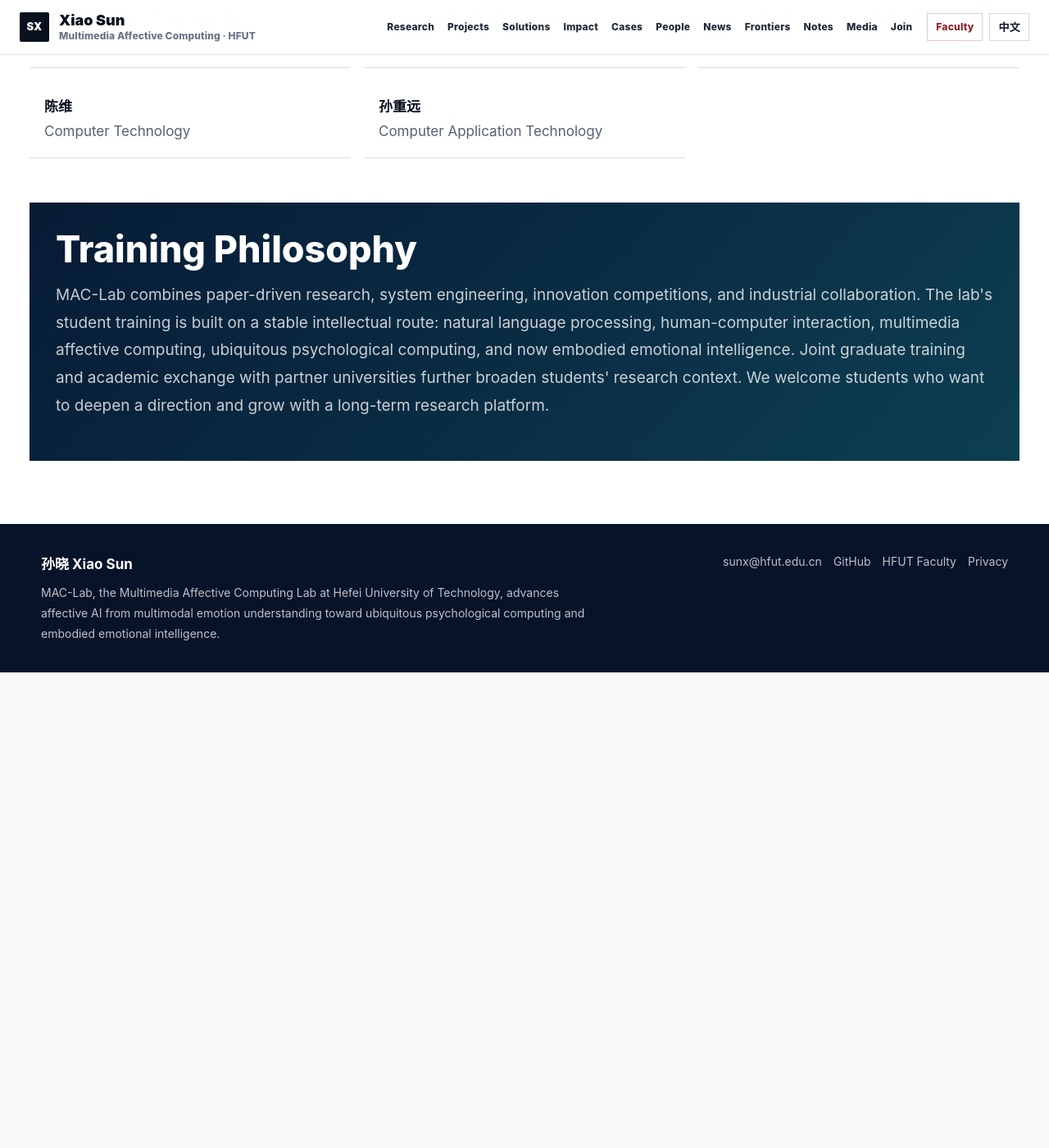
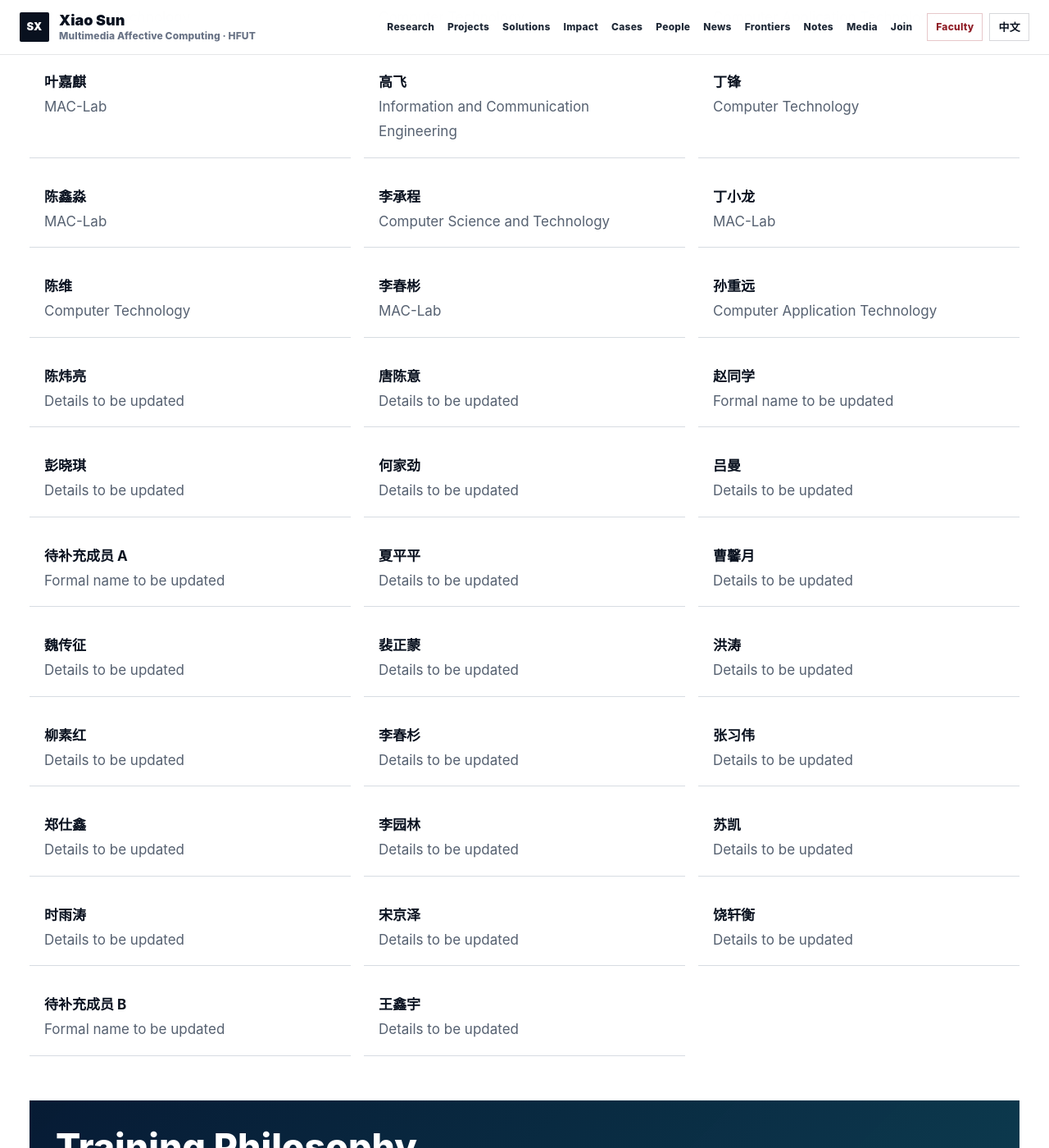
Before and after one commit to sxhfut/sxhfut.github.io, a Jekyll site: the page built from _pages/team/index.md, in a window 1280 px wide and 1400 px high, scrolled down 4858 px. Shown: the whole window at 82% size. Built offline with Jekyll 4.4.1, drawn with Linux system fonts in a browser that asks for light colours; before the commit the page ends 5678 px from its top, so only the background shows below that; some of the changed text lies outside the part shown.

Commit message:
Unify lab family roster

```diff
--- a/_data/staged_updates.yml
+++ b/_data/staged_updates.yml
@@ -3,8 +3,8 @@
   label_zh: "团队培养"
   title: "Student roster synchronized from HFUT faculty page"
   title_zh: "同步合工大教师主页学生信息"
-  summary: "The People page now reflects the latest public student roster from Professor Xiao Sun's HFUT faculty page, with program labels normalized for bilingual visitors."
-  summary_zh: "团队培养页已同步孙晓教授合工大教师主页最新公开学生名单，并对专业名称做双语展示整理。"
+  summary: "The People page now combines the 39-entry public student roster from Professor Xiao Sun's HFUT faculty page with additional MAC-Lab family placeholders for members whose details will be completed later."
+  summary_zh: "团队培养页已同步孙晓教授合工大教师主页 39 条公开学生信息，并将 MAC-Lab 大家庭中待完善信息的成员统一纳入同一名单。"
   url: "/team/"
 - date: "2026-05-29"
   label: "News"
--- a/_pages/team/index.md
+++ b/_pages/team/index.md
@@ -106,8 +106,8 @@ rank: 4
   </article>
 </div>
 
-<h2><span class="lang-en">Student Community</span><span class="lang-zh">学生信息</span></h2>
-<p class="muted"><span class="lang-en">The following public student roster is synchronized from Professor Xiao Sun's HFUT faculty page. Program labels are translated or lightly normalized for an international readership.</span><span class="lang-zh">以下名单同步自合肥工业大学教师主页公开“学生信息”栏目，并对专业名称做了适合网页展示的轻度整理。</span></p>
+<h2><span class="lang-en">Student Community</span><span class="lang-zh">学生与团队成员</span></h2>
+<p class="muted"><span class="lang-en">This unified roster combines confirmed public student records from Professor Xiao Sun's HFUT faculty page with additional MAC-Lab family members whose detailed program, year, and role information will be completed later.</span><span class="lang-zh">以下名单以孙晓教授合工大教师主页公开学生信息为基础，并统一纳入 MAC-Lab 大家庭中待进一步完善信息的成员；后续可继续补充年级、方向、角色和往届信息。</span></p>
 
 <div class="student-grid">
   <div><strong>侯婷婷</strong><span><span class="lang-en">Computer Technology</span><span class="lang-zh">计算机技术</span></span></div>
@@ -133,15 +133,45 @@ rank: 4
   <div><strong>江月琪</strong><span><span class="lang-en">Computer Science and Technology</span><span class="lang-zh">计算机科学与技术</span></span></div>
   <div><strong>郎俊杰</strong><span><span class="lang-en">Electronic Information</span><span class="lang-zh">电子信息</span></span></div>
   <div><strong>高升</strong><span><span class="lang-en">Computer Science and Technology</span><span class="lang-zh">计算机科学与技术</span></span></div>
+  <div><strong>王佳敏</strong><span>MAC-Lab</span></div>
   <div><strong>张金涛</strong><span><span class="lang-en">Computer Science and Technology</span><span class="lang-zh">计算机科学与技术</span></span></div>
+  <div><strong>檀才东</strong><span>MAC-Lab</span></div>
+  <div><strong>陈倩</strong><span>MAC-Lab</span></div>
   <div><strong>雷盼盼</strong><span><span class="lang-en">Computer Technology</span><span class="lang-zh">计算机技术</span></span></div>
   <div><strong>丁兵兵</strong><span><span class="lang-en">Computer Technology</span><span class="lang-zh">计算机技术</span></span></div>
   <div><strong>张陈</strong><span><span class="lang-en">Computer Application Technology</span><span class="lang-zh">计算机应用技术</span></span></div>
+  <div><strong>叶嘉麒</strong><span>MAC-Lab</span></div>
   <div><strong>高飞</strong><span><span class="lang-en">Information and Communication Engineering</span><span class="lang-zh">信息与通信工程</span></span></div>
   <div><strong>丁锋</strong><span><span class="lang-en">Computer Technology</span><span class="lang-zh">计算机技术</span></span></div>
+  <div><strong>陈鑫淼</strong><span>MAC-Lab</span></div>
   <div><strong>李承程</strong><span><span class="lang-en">Computer Science and Technology</span><span class="lang-zh">计算机科学与技术</span></span></div>
+  <div><strong>丁小龙</strong><span>MAC-Lab</span></div>
   <div><strong>陈维</strong><span><span class="lang-en">Computer Technology</span><span class="lang-zh">计算机技术</span></span></div>
+  <div><strong>李春彬</strong><span>MAC-Lab</span></div>
   <div><strong>孙重远</strong><span><span class="lang-en">Computer Application Technology</span><span class="lang-zh">计算机应用技术</span></span></div>
+  <div><strong>陈炜亮</strong><span><span class="lang-en">Details to be updated</span><span class="lang-zh">信息待补充</span></span></div>
+  <div><strong>唐陈意</strong><span><span class="lang-en">Details to be updated</span><span class="lang-zh">信息待补充</span></span></div>
+  <div><strong>赵同学</strong><span><span class="lang-en">Formal name to be updated</span><span class="lang-zh">正式姓名待补充</span></span></div>
+  <div><strong>彭晓琪</strong><span><span class="lang-en">Details to be updated</span><span class="lang-zh">信息待补充</span></span></div>
+  <div><strong>何家劲</strong><span><span class="lang-en">Details to be updated</span><span class="lang-zh">信息待补充</span></span></div>
+  <div><strong>吕曼</strong><span><span class="lang-en">Details to be updated</span><span class="lang-zh">信息待补充</span></span></div>
+  <div><strong>待补充成员 A</strong><span><span class="lang-en">Formal name to be updated</span><span class="lang-zh">正式姓名待补充</span></span></div>
+  <div><strong>夏平平</strong><span><span class="lang-en">Details to be updated</span><span class="lang-zh">信息待补充</span></span></div>
+  <div><strong>曹馨月</strong><span><span class="lang-en">Details to be updated</span><span class="lang-zh">信息待补充</span></span></div>
+  <div><strong>魏传征</strong><span><span class="lang-en">Details to be updated</span><span class="lang-zh">信息待补充</span></span></div>
+  <div><strong>裴正蒙</strong><span><span class="lang-en">Details to be updated</span><span class="lang-zh">信息待补充</span></span></div>
+  <div><strong>洪涛</strong><span><span class="lang-en">Details to be updated</span><span class="lang-zh">信息待补充</span></span></div>
+  <div><strong>柳素红</strong><span><span class="lang-en">Details to be updated</span><span class="lang-zh">信息待补充</span></span></div>
+  <div><strong>李春杉</strong><span><span class="lang-en">Details to be updated</span><span class="lang-zh">信息待补充</span></span></div>
+  <div><strong>张习伟</strong><span><span class="lang-en">Details to be updated</span><span class="lang-zh">信息待补充</span></span></div>
+  <div><strong>郑仕鑫</strong><span><span class="lang-en">Details to be updated</span><span class="lang-zh">信息待补充</span></span></div>
+  <div><strong>李园林</strong><span><span class="lang-en">Details to be updated</span><span class="lang-zh">信息待补充</span></span></div>
+  <div><strong>苏凯</strong><span><span class="lang-en">Details to be updated</span><span class="lang-zh">信息待补充</span></span></div>
+  <div><strong>时雨涛</strong><span><span class="lang-en">Details to be updated</span><span class="lang-zh">信息待补充</span></span></div>
+  <div><strong>宋京泽</strong><span><span class="lang-en">Details to be updated</span><span class="lang-zh">信息待补充</span></span></div>
+  <div><strong>饶轩衡</strong><span><span class="lang-en">Details to be updated</span><span class="lang-zh">信息待补充</span></span></div>
+  <div><strong>待补充成员 B</strong><span><span class="lang-en">Formal name to be updated</span><span class="lang-zh">正式姓名待补充</span></span></div>
+  <div><strong>王鑫宇</strong><span><span class="lang-en">Details to be updated</span><span class="lang-zh">信息待补充</span></span></div>
 </div>
 
 <div class="media-note">
```
